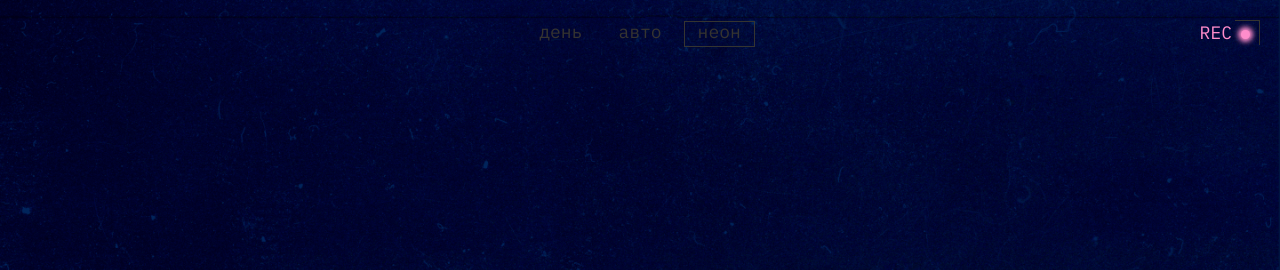
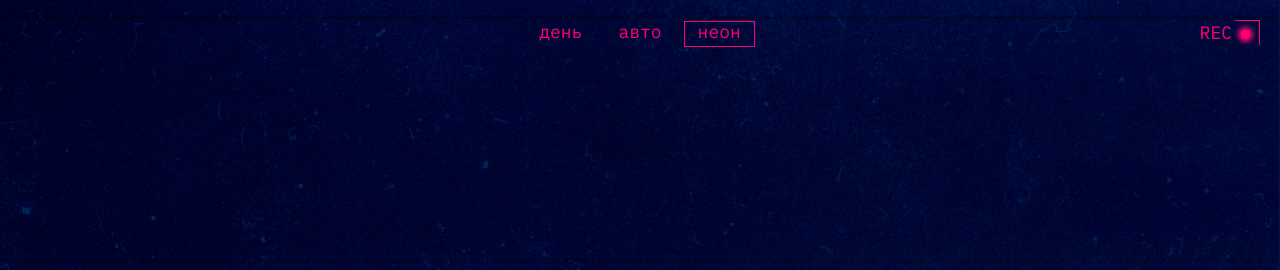
Before and after one commit to AlexanderAl1fe/slozhno-sosredotochitsya, a plain HTML site: page index.html in a window 1280 px wide. Both pictures are taken after a click on the button "неон". Shown: the top 270 px of the page. Drawn offline with Linux system fonts and the light colour scheme.

Commit message:
last try

```diff
--- a/index.html
+++ b/index.html
@@ -107,7 +107,7 @@
         <h2 class="article-title title-decor gallary-title">А можно в картинках?</h2>
         <picture class="sunset-picture">
           <img class="sunset-img image"
-          src="/images/sunset.png"
+          src="./images/sunset.png"
           alt="картинка речного заката на фоне гор и птиц"
           loading="lazy"
           >
--- a/styles/dark.css
+++ b/styles/dark.css
@@ -1,11 +1,12 @@
 :root.theme_dark {
-  --accent-color: #FF0070;                                               /* Любовь доброго времени суток! одно из замечаний было по поводу цветов в темной теме, я все проверил и сравнил, все хеш-номера цветов совпадают, может я как то не правильно смотрю, но ей богу не могу найти разницу*/
+  --accent-color: #FF0070;
   --maintext-color: #F1B2CE;
   --bg-color: rgba(0, 0, 40, 1);
   --titletext-color: #DB00FF;
   --accenttitle-color: #FF0070;
   --bigtext-shadow-title:#FF0070;
   --hover-color: rgba(255, 0, 112, 0.40);
+  --bg-image: url(../images/cover-image-dark.png);
   --font-family: 'IBM Plex Mono', Arial, Helvetica, sans-serif;
   --font-size: 18px;
   --font-style: normal;
@@ -14,13 +15,34 @@
 }
 
 .page.theme_dark {
+  --accent-color: #FF0070;
+  --maintext-color: #F1B2CE;
+  --bg-color: rgba(0, 0, 40, 1);
+  --titletext-color: #DB00FF;
+  --accenttitle-color: #FF0070;
+  --bigtext-shadow-title:#FF0070;
+  --hover-color: rgba(255, 0, 112, 0.40);
+  --bg-image: url(../images/cover-image-dark.png);
   background-color: var(--bg-color);
-  background-image: url(../images/cover-image-dark.png);
-  /* сохраните этот селектор в приведённом виде.
+  background-image: var(--bg-image);
+    /* сохраните этот селектор в приведённом виде.
     Так стили написанные ниже будут иметь больший вес,
     чем стили в медиазапросе предпочтений пользователя
   */
 }
+
+@media (prefers-color-scheme: dark) {
+  :root {
+    --accent-color: #FF0070;
+    --maintext-color: #F1B2CE;
+    --bg-color: rgba(0, 0, 40, 1);
+    --titletext-color: #DB00FF;
+    --accenttitle-color: #FF0070;
+    --bigtext-shadow-title:#FF0070;
+    --hover-color: rgba(255, 0, 112, 0.40);
+  }
+}
+
 .only-dark-rec {
   color: var(--accent-color);
 }
--- a/styles/light.css
+++ b/styles/light.css
@@ -7,7 +7,8 @@
   --titletext-color: #FFC2E6;
   --accenttitle-color: #353430;
   --hover-color: rgba(50, 49, 45, 0.40);
-  background-image: url(../images/cover-image-light.png);
+  --bg-image: url(../images/cover-image-light.png);
+  background-image: var(--bg-image);
   /* сохраните этот селектор в приведённом виде.
     Так стили написанные ниже будут иметь больший вес,
     чем стили в медиазапросе предпочтений пользователя
@@ -22,9 +23,11 @@
   :root {
     --accent-color: #FF8DCB;
     --maintext-color: #353430;
+    --bigtext-shadow-title:#FF0070;
     --bg-color: #FFF1F7;
     --titletext-color: #FFC2E6;
     --accenttitle-color: #353430;
     --hover-color: rgba(50, 49, 45, 0.40);
+    --bg-image: url(../images/cover-image-light.png);
   }
 }
--- a/styles/style.css
+++ b/styles/style.css
@@ -10,7 +10,7 @@
 /* Основные стили проекта. Это стили для темы, которую вы верстаете первой. */
 
 .page {
-  background-image: url(../images/cover-image-dark.png);
+  background-image: var(--bg-image);
   background-attachment: fixed;
   background-size: cover;
   /* сохраните в разметке и стилях класс page. На его основе работает скрипт. */
@@ -357,7 +357,7 @@
   }
 
   .header__description {
-    inline-size: 34px;
+    inline-size: 324px;
   }
 
   .only-dark-rec {
--- a/styles/variables.css
+++ b/styles/variables.css
@@ -8,6 +8,9 @@
   --bg-color: rgba(0, 0, 40, 1);
   --titletext-color: #DB00FF;
   --accenttitle-color: #FF0070;
+  --bigtext-shadow-title:#FF0070;
+  --hover-color: rgba(255, 0, 112, 0.40);
+  --bg-image: url(../images/cover-image-dark.png);
   --font-family: 'IBM Plex Mono', Arial, Helvetica, sans-serif;
   --font-size: 18px;
   --font-style: normal;
```
